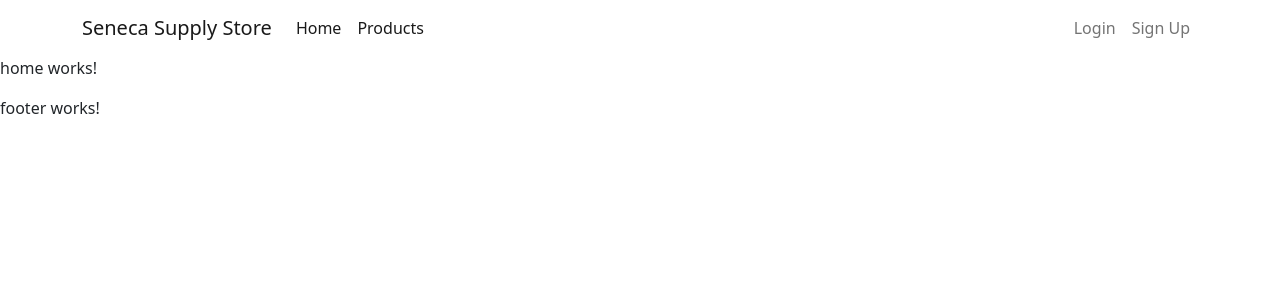
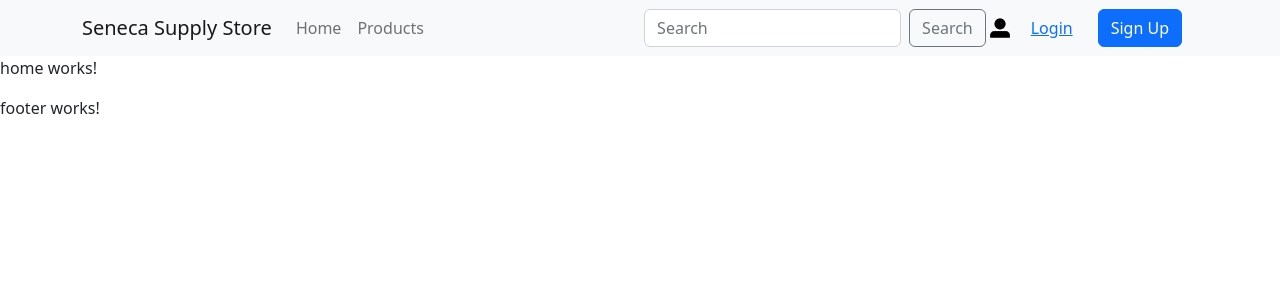
Before and after one commit to ElusoryPaths/SSS-Frontend, an Angular app: page /home in a window 1280 px wide. Shown: the top 300 px of the page. Built offline with nearby package versions, Linux system fonts and the light colour scheme.

Commit message:
added navigation bar and profile image

```diff
--- a/src/app/header/header.component.html
+++ b/src/app/header/header.component.html
@@ -1,35 +1,47 @@
-<header class="header">
-  <!-- Main Navbar -->
-  <nav class="navbar navbar-expand-lg">
-    <div class="container">
-      <!-- Navbar Brand -->
-      <div class="navbar-header d-flex align-items-center justify-content-between">
-        <!-- Navbar Brand -->
-        <a routerLink="/" routerLinkActive="active" class="navbar-brand">Seneca Supply Store</a>
-        <ul class="navbar-nav mr-auto">
-          <li class="nav-item"><a routerLink="/home" routerLinkActive="active" class="nav-link ">Home</a>
-          </li>
-          <li class="nav-item"><a routerLink="/" routerLinkActive="active" class="nav-link ">Products</a>
-          </li>
-        </ul>
-      </div>
-      <!-- Navbar Menu -->
-      <div>
-        <ul class="navbar-nav mr-auto">
-          <li class="nav-item" *ngIf="!(token)"><a routerLink="/login" routerLinkActive="active"
+<!-- Navbar -->
+<nav class="navbar navbar-expand-lg navbar-light bg-light text-light">
+  <!-- Container wrapper -->
+  <div class="container">
+    <!-- Navbar brand -->
+    <a class="navbar-brand ms-0" routerLink="/" routerLinkActive="active">Seneca Supply Store</a>
+
+    <!-- Toggle button -->
+    <!-- Collapsible wrapper -->
+    <div class="collapse navbar-collapse" mdbCollapse>
+      <!-- Left links -->
+      <ul class="navbar-nav me-auto mb-2 mb-lg-0">
+        <li class="nav-item">
+          <a class="nav-link" routerLink="/home">Home</a>
+        </li>
+        <li class="nav-item">
+          <a class="nav-link" routerLink="/products">Products</a>
+        </li>
+      </ul>
+      <!-- Left links -->
+
+      <div class="d-flex align-items-center">
+        <form class="d-flex">
+          <input class="form-control me-2" type="search" placeholder="Search" aria-label="Search">
+          <button class="btn btn-outline-secondary" type="submit">Search</button>
+        </form>
+        <a routerLink="/profile" routerLinkActive="active"
+        class="nav-link "><img src="../../assets/profile.png" height="28" width="28" alt="profile"></a>
+        <button type="button" class="btn btn-link px-3 me-2">
+          <a routerLink="/login" routerLinkActive="active"
               class="nav-link ">Login</a>
-          </li>
-          <li class="nav-item" *ngIf="!(token)"><a routerLink="/register" routerLinkActive="active"
+        </button>
+        <button type="button" class="btn btn-primary me-3">
+          <a routerLink="/register" routerLinkActive="active"
             class="nav-link ">Sign Up</a>
-        </li>
-          <li class="nav-item" *ngIf="token"><a routerLink="/profile" routerLinkActive="active"
-              class="nav-link ">Profile</a>
-          </li>
-          <li class="nav-item" *ngIf="token"><a routerLink="/" routerLinkActive="active"
-              class="nav-link ">Signout</a>
-          </li>
-        </ul>
+        </button>
+
+
+
+
       </div>
     </div>
-  </nav>
-</header>
+    <!-- Collapsible wrapper -->
+  </div>
+  <!-- Container wrapper -->
+</nav>
+<!-- Navbar -->
```
Also changed, not shown: src/assets/profile.png (added).
